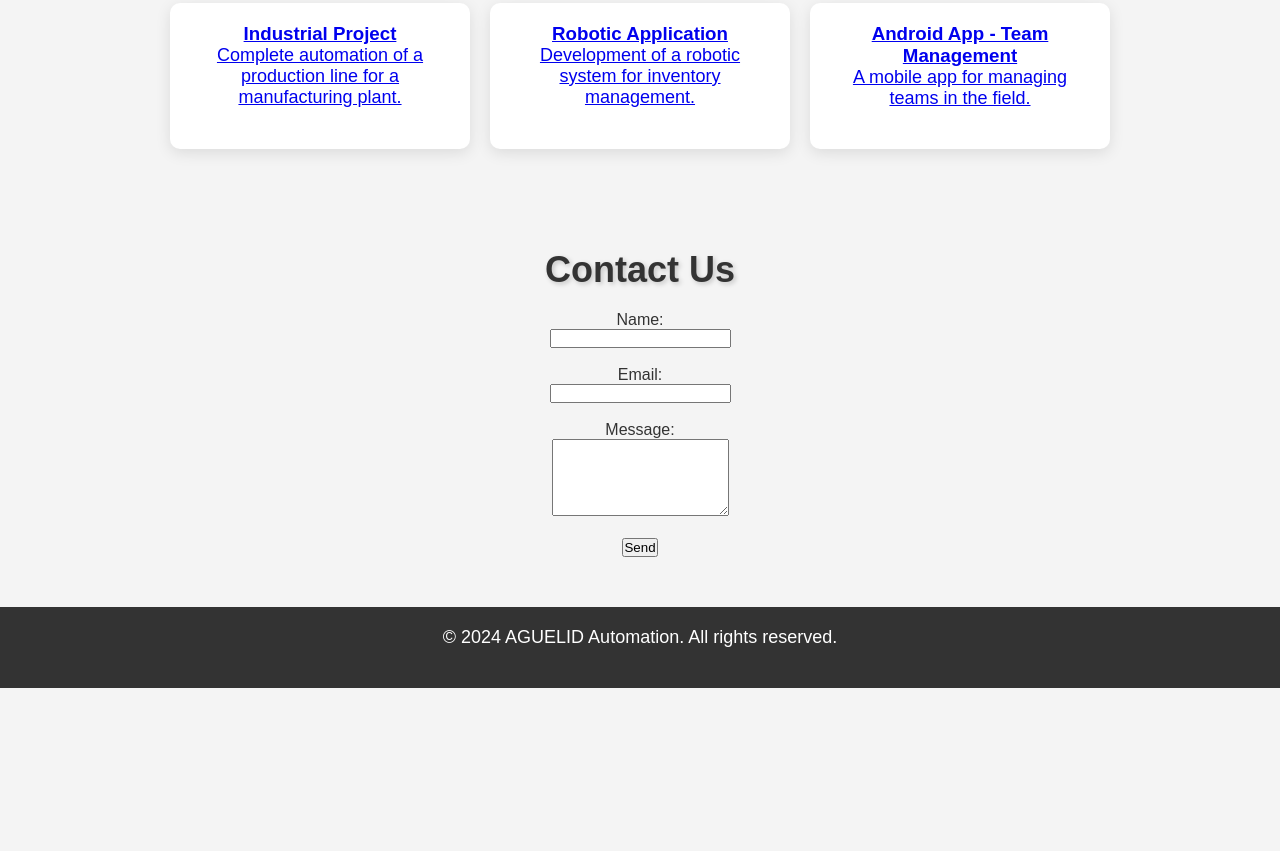
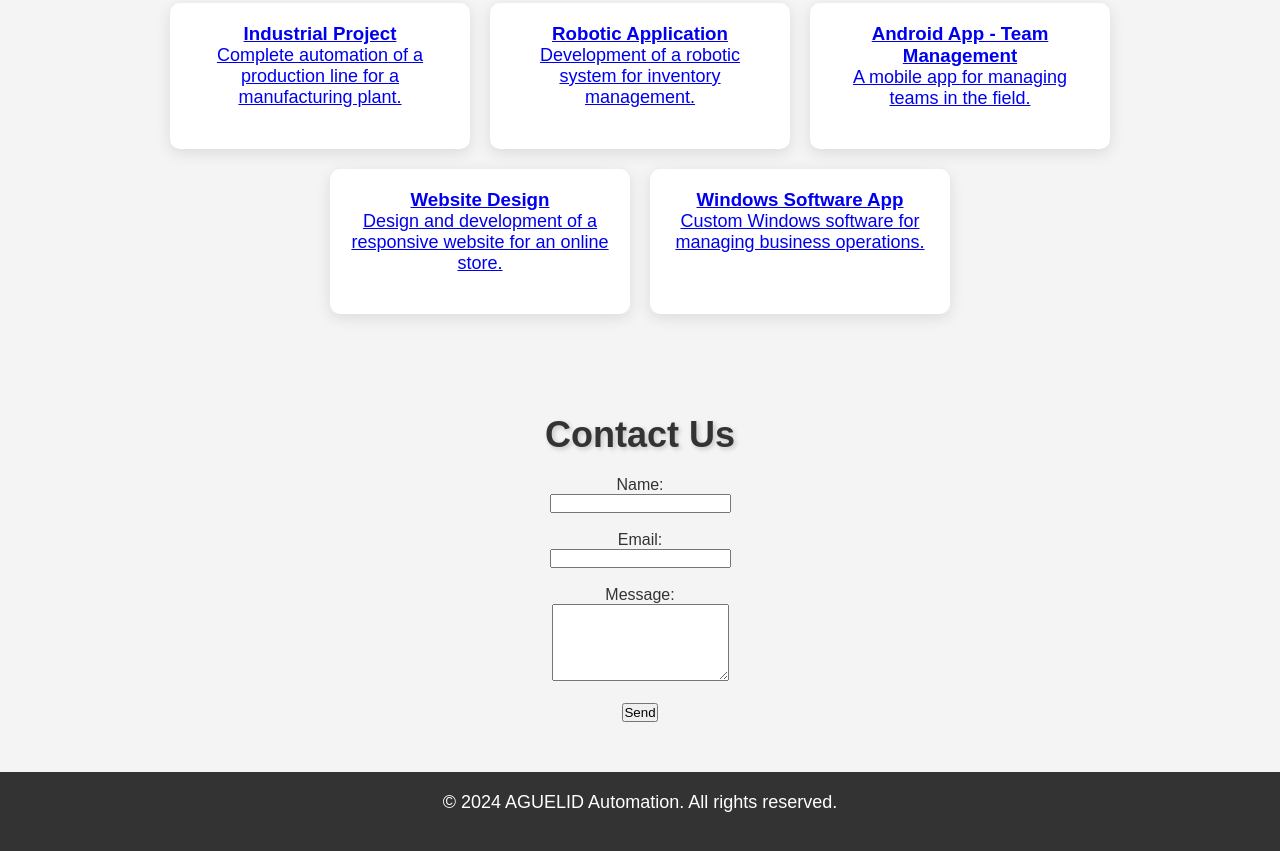
Before and after one commit to AGUELID/Aguelid-, a plain HTML site: page Index.html in a window 1280 px wide. Shown: the part 1554-2405 px from the top of the page. Before the commit the page ends 2242 px from the top, so only its background shows below. Drawn offline with Linux system fonts and the light colour scheme.

Commit message:
Update Index.html

```diff
--- a/Index.html
+++ b/Index.html
@@ -5,6 +5,7 @@
     <meta name="viewport" content="width=device-width, initial-scale=1.0">
     <meta http-equiv="X-UA-Compatible" content="IE=edge">
     <title>AGUELID Automation</title>
+    <link rel="icon" href="https://aguelid.github.io/Aguelid-/20240913_171720.jpg" type="image/jpeg"> <!-- Add this line for the icon -->
     <style>
         * {
             margin: 0;
@@ -188,6 +189,19 @@
                 <p>A mobile app for managing teams in the field.</p>
             </a>
         </div>
+        <!-- New Portfolio Items -->
+        <div class="project">
+            <a href="https://example.com/website-design">
+                <h3>Website Design</h3>
+                <p>Design and development of a responsive website for an online store.</p>
+            </a>
+        </div>
+        <div class="project">
+            <a href="https://example.com/windows-software-app">
+                <h3>Windows Software App</h3>
+                <p>Custom Windows software for managing business operations.</p>
+            </a>
+        </div>
     </div>
 </section>
 
@@ -209,4 +223,4 @@
 </footer>
 
 </body>
-</html>
+            </html>
```
